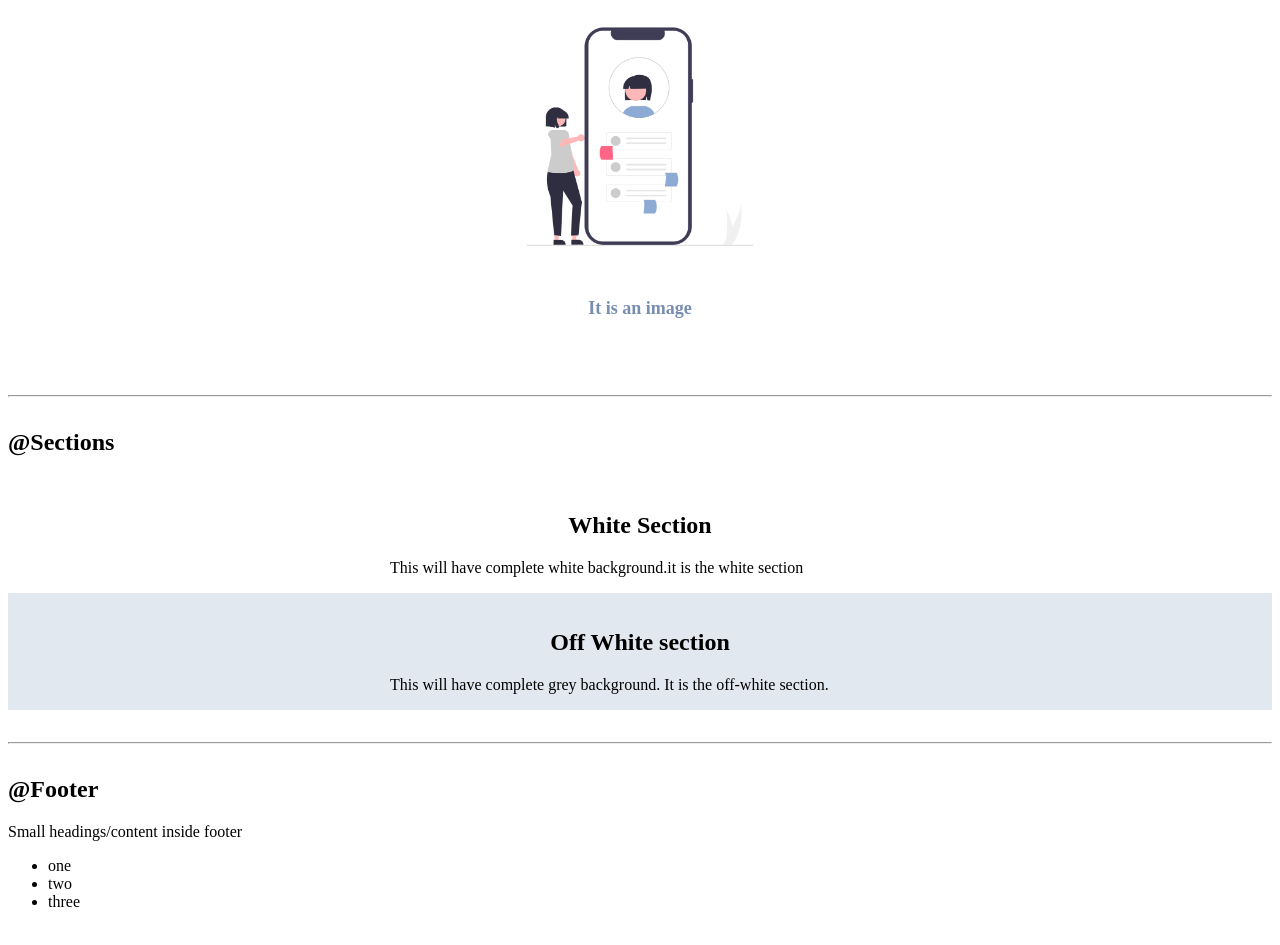
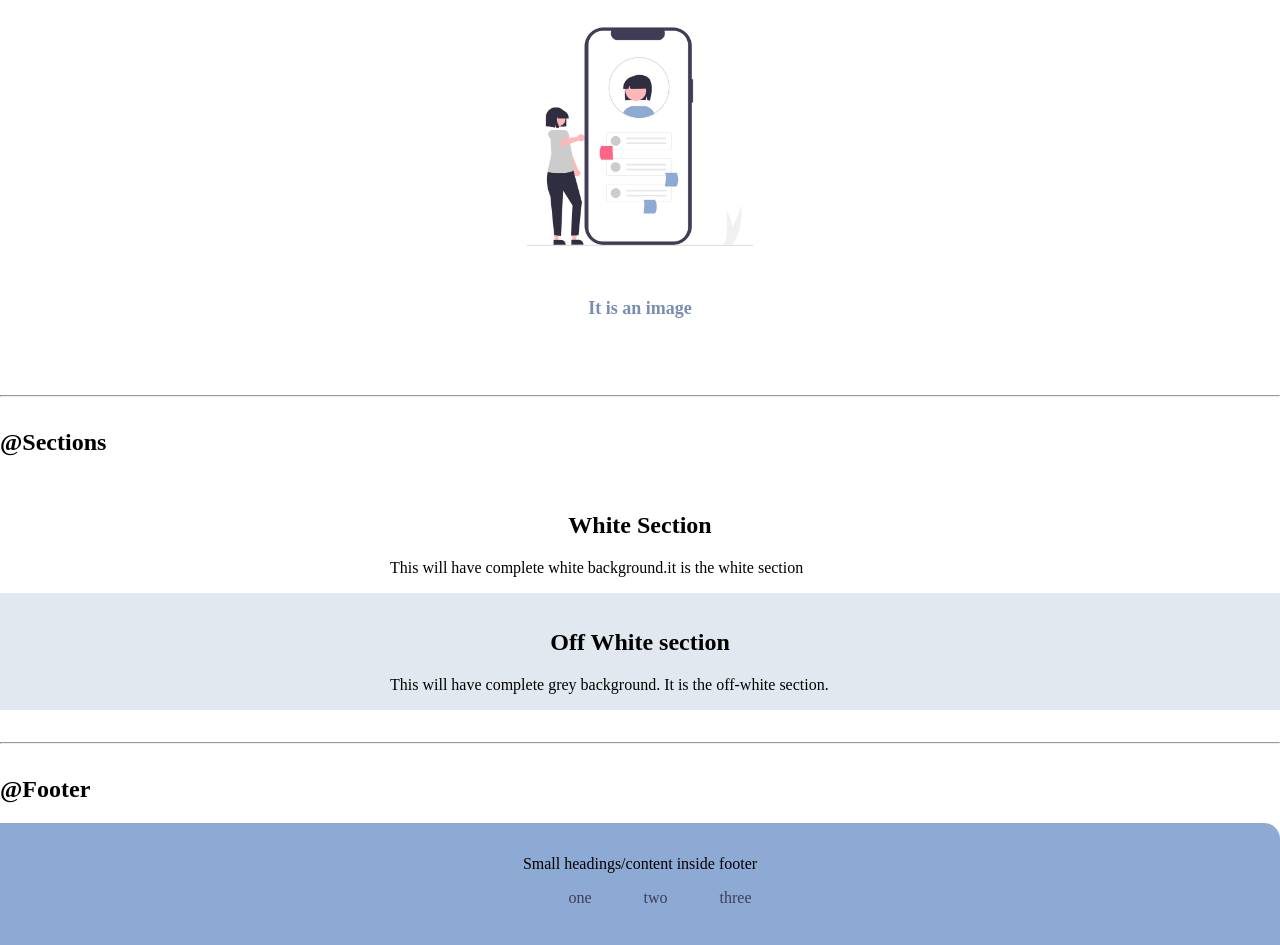
Before and after one commit to VaishnaviB03/Level0-exercise3, a plain HTML site: page index.html in a window 1280 px wide. Shown: the part 1503-2448 px from the top of the page. Drawn offline with Linux system fonts and the light colour scheme; a web font is replaced by a local one.

Commit message:
completed

```diff
--- a/index.html
+++ b/index.html
@@ -99,12 +99,12 @@
     <hr>
 
     <h2>@Footer</h2>
-    <footer>
-        <div>Small headings/content inside footer</div>
-        <ul>
-            <li>one</li>
-            <li>two</li>
-            <li>three</li>
+    <footer class="footer" >
+        <div class="footer-heading">Small headings/content inside footer</div>
+        <ul class="non-bullet">
+            <li class="inline"><a class="link" href="/" >one</a></li>
+            <li class="inline"><a class="link" href="/" >two</a></li>
+            <li class="inline"><a class="link" href="/" >three</a></li>
         </ul>
     </footer>
 
--- a/style.css
+++ b/style.css
@@ -6,6 +6,7 @@
 
 body{
     font-family: 'STIX Two Text', serif;
+    margin: 0px;
 }
 
 hr{
@@ -42,6 +43,8 @@ hr{
     border: 1px solid #3F3D56;
     border-radius: 0.5rem;
 }
+
+/* List */
 
 .non-bullet{
     list-style: none;
@@ -112,3 +115,14 @@ header .header-heading{
 }
 
 /* Footer */
+.footer{
+    background-color:#8DAAD4;
+    padding: 2rem 1rem;
+    text-align: center;
+    border-top-right-radius:1rem ;
+}
+
+.footer .link{
+    color:  #3F3D56;
+
+}
```
